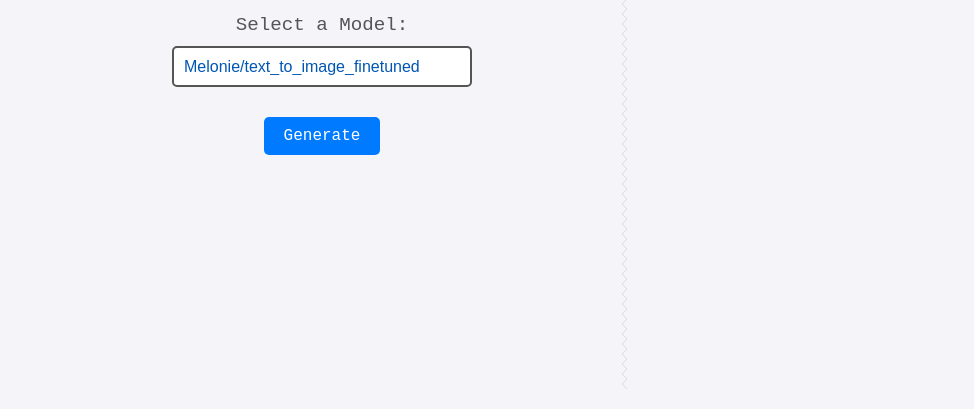
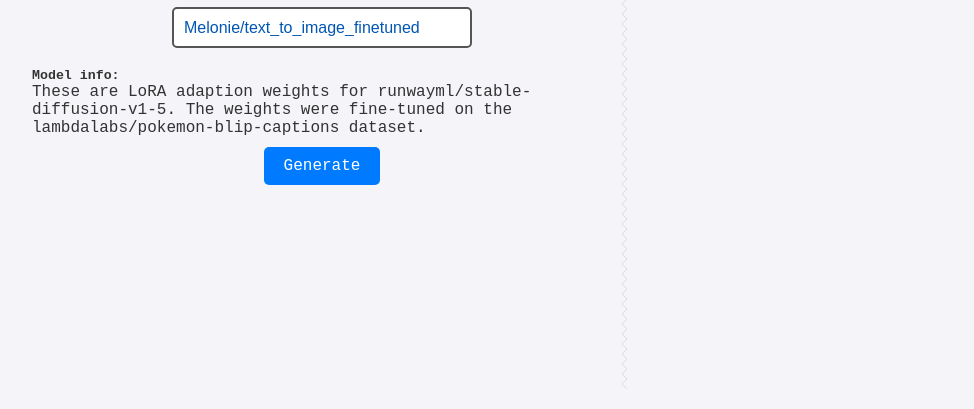
Before and after one commit to PraveenPra/text-to-image-hf, a plain HTML site: page index.html in a window 1280 px wide. Shown: the part 391-800 px from the top of the page, without its empty margins (8-982 px from the left). Drawn offline with Linux system fonts and the light colour scheme; a web font is replaced by a local one.

Commit message:
added model info display

```diff
--- a/index.html
+++ b/index.html
@@ -28,7 +28,16 @@
             Melonie/text_to_image_finetuned
           </option>
           <option value="mann-e/Mann-E_Dreams">mann-e/Mann-E_Dreams</option>
+
+          <option value="alvdansen/midsommarcartoon">
+            alvdansen/midsommarcartoon
+          </option>
         </select>
+        <div id="model-info">
+          <h5>Model info:</h5>
+          <p id="model-info-text"></p>
+        </div>
+        <!-- Info display -->
 
         <button id="btn">Generate</button>
         <button id="downloadBtn" class="hidden">Download Image</button>
--- a/script.js
+++ b/script.js
@@ -33,6 +33,24 @@ const text = document.querySelector("#text");
 const loader = document.querySelector("#loader");
 const historyContainer = document.querySelector("#history");
 const chooseModel = document.querySelector("#chooseModel");
+const modelInfo = document.querySelector("#model-info-text"); // Get the model info div
+
+const modelDetails = {
+  "Melonie/text_to_image_finetuned":
+    "These are LoRA adaption weights for runwayml/stable-diffusion-v1-5. The weights were fine-tuned on the lambdalabs/pokemon-blip-captions dataset.",
+  "mann-e/Mann-E_Dreams":
+    "This is the newest SDXL based model from Mann-E platform, which is a generative AI startup based in Iran. ",
+  "alvdansen/midsommarcartoon":
+    "A retro-style cartoon print model that blends a bit of an anime influence with classic northern european cartoons.",
+};
+
+function updateModelInfo() {
+  const selectedModel = chooseModel.value;
+  modelInfo.textContent =
+    modelDetails[selectedModel] || "No information available for this model.";
+}
+
+chooseModel.addEventListener("change", updateModelInfo);
 
 btn.addEventListener("click", async () => {
   if (text.value.trim() === "") {
@@ -77,3 +95,6 @@ function addToHistory(imageUrl) {
   historyItem.appendChild(image);
   historyContainer.appendChild(historyItem);
 }
+
+// Initialize model info display
+updateModelInfo();
--- a/styles.css
+++ b/styles.css
@@ -119,6 +119,7 @@ button {
   transition: background-color 0.3s ease;
   margin-top: 10px;
   font-family: "Syne Mono", monospace;
+  margin-bottom: 10px;
 }
 
 button:hover {
```
